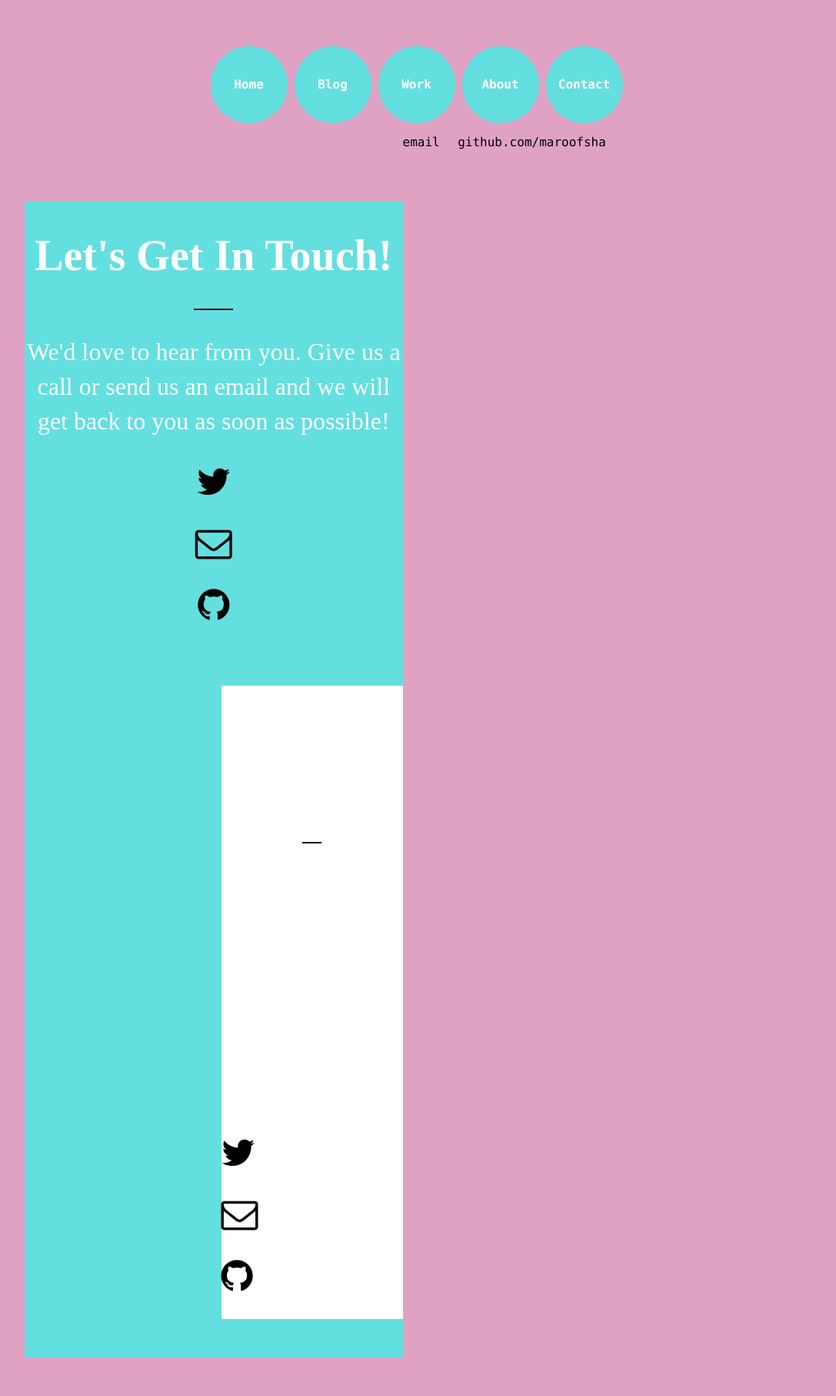
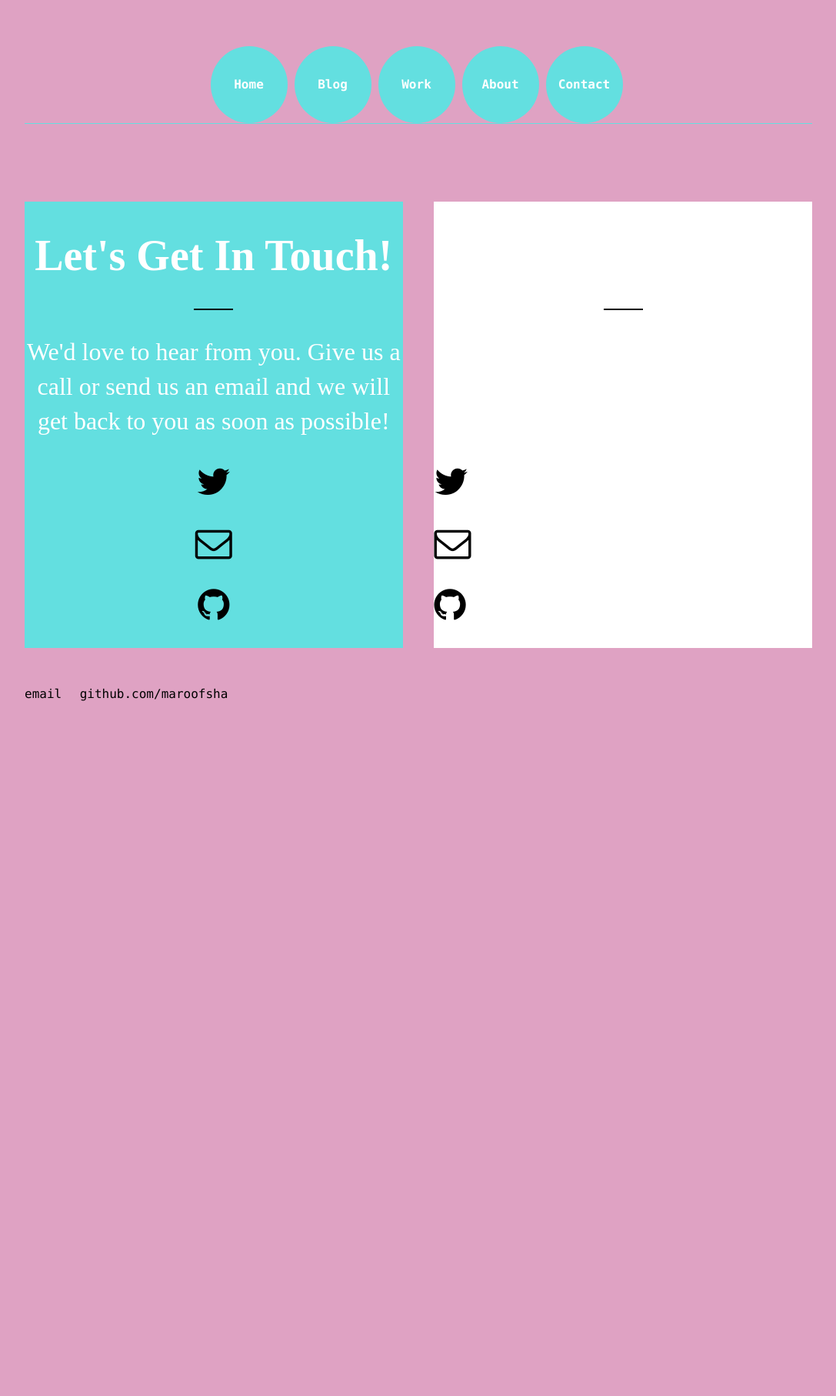
Before and after one commit to maroofsha/maroofsha.github.io, a Jekyll site: the page built from contact.html, in a window 1280 px wide. Shown: the whole page at 77% size, without its empty margins (96-1183 px from the left). Built offline with Jekyll 4.4.1, drawn with Linux system fonts in a browser that asks for light colours; nearby versions of some CDN libraries; after the commit the page ends 971 px from its top, so only the background shows below that.

Commit message:
Update contact.html

```diff
--- a/contact.html
+++ b/contact.html
@@ -59,10 +59,12 @@ float: right;
             <i class="fa fa-github fa-3x wow bounceIn" data-wow-delay=".1s"></i>
                 <p>{{ site.github_username }}</p>
             </a>
-
+                    </div>
 
 
 </center>
+
+
 
     <div class="floatright">
          <h1>Let's Get In Touch!</h1>
@@ -84,7 +86,6 @@ float: right;
                 <p>{{ site.github_username }}</p>
             </a>
         </div>
-    <div style="clear: both;">
-</div>
+
 
  </div><!-- /.blurb -->
```
